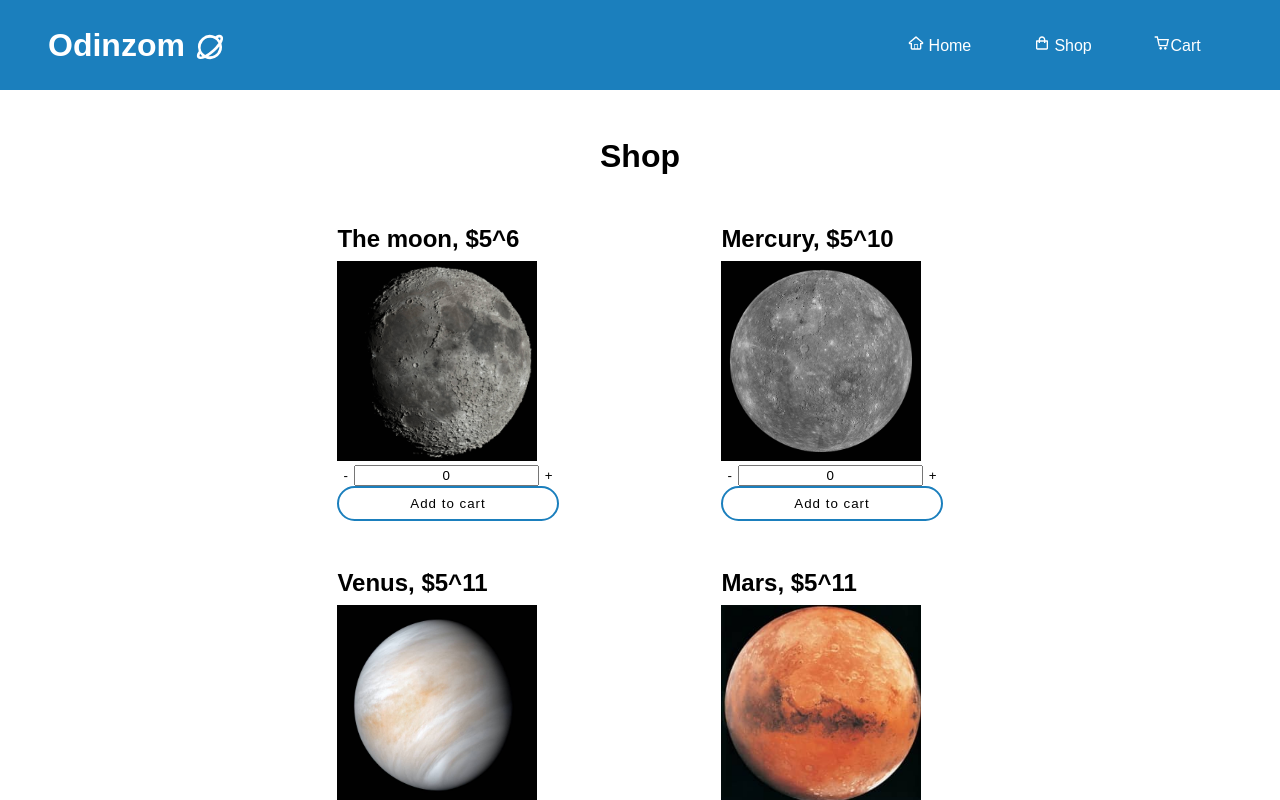
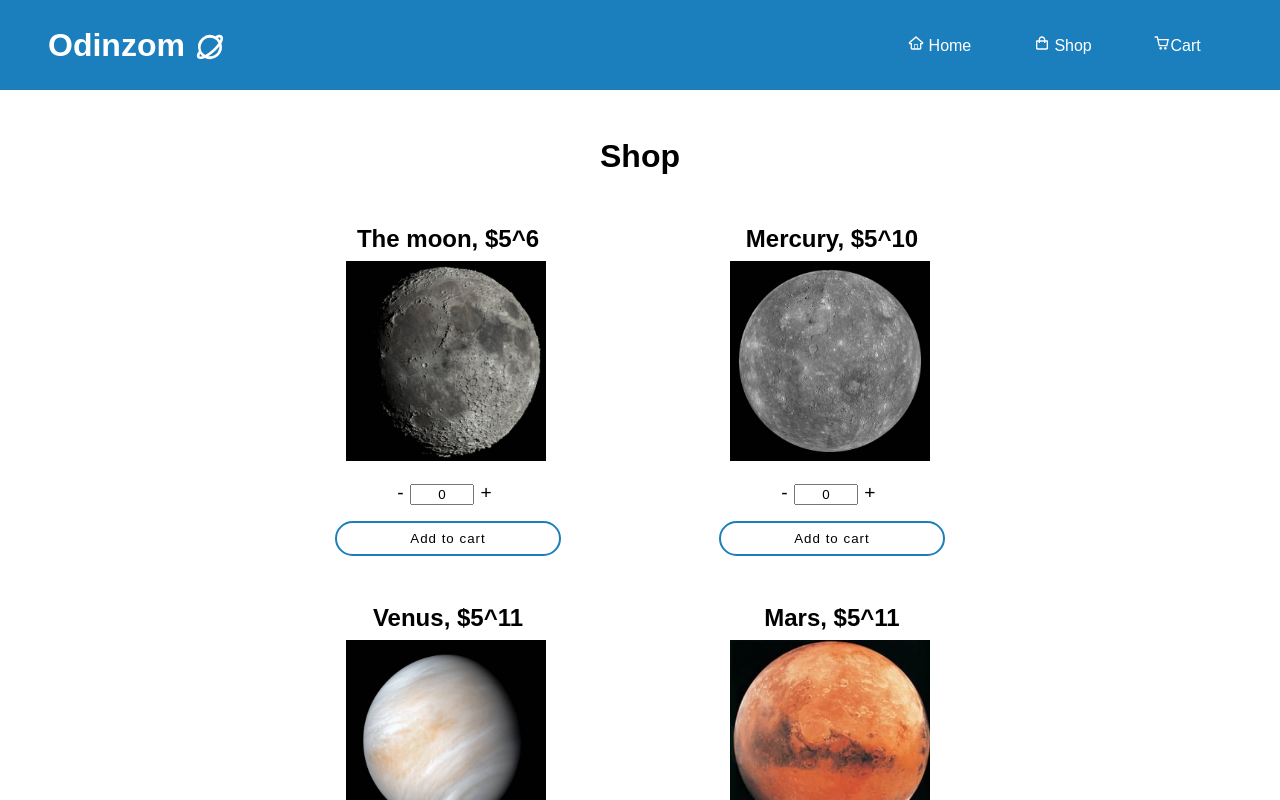
Before and after one commit to SultanBadri/shopping-cart, a React (Create React App) app: page /#/shop in a window 1280 px wide. Shown: the top 800 px of the page. Built offline with nearby package versions, Linux system fonts and the light colour scheme.

Commit message:
adjusted styling for shop items

```diff
--- a/src/components/Cart.tsx
+++ b/src/components/Cart.tsx
@@ -1,5 +1,4 @@
 import React from "react";
-import Footer from "./Footer";
 import styled from "styled-components";
 
 const Div = styled.div`
@@ -60,7 +59,6 @@ const Cart: React.FC<Items> = ({ cartItems, setCartItems }) => {
           <button onClick={handlePurchase}>Purchase</button>
         </div>
       </Div>
-      {/* <Footer /> */}
     </>
   );
 };
--- a/src/components/Shop.tsx
+++ b/src/components/Shop.tsx
@@ -1,5 +1,4 @@
 import React from "react";
-import Footer from "./Footer";
 import Items from "../data/Items";
 import styled from "styled-components";
 
@@ -13,12 +12,12 @@ const Div = styled.div`
   }
 `;
 
-interface Items {
+interface CartItems {
   cartItems: never[];
   setCartItems: React.Dispatch<any>;
 }
 
-const Shop: React.FC<Items> = ({ cartItems, setCartItems }) => {
+const Shop: React.FC<CartItems> = ({ cartItems, setCartItems }) => {
   const title = document.getElementById("title");
   if (title !== null) {
     title.innerHTML = "Odinzom | Shop";
@@ -30,7 +29,6 @@ const Shop: React.FC<Items> = ({ cartItems, setCartItems }) => {
         <h1>Shop</h1>
         <Items cartItems={cartItems} setCartItems={setCartItems} />
       </Div>
-      {/* <Footer /> */}
     </>
   );
 };
--- a/src/data/Items.tsx
+++ b/src/data/Items.tsx
@@ -80,8 +80,9 @@ const Items: React.FC<CartItems> = ({ cartItems, setCartItems }) => {
 
   return (
     <Div>
-      {planets.map((planet) => (
+      {planets.map((planet, i) => (
         <ShopItem
+          key={i}
           name={planet.name}
           src={planet.src}
           price={planet.price}
--- a/src/data/shopItem.tsx
+++ b/src/data/shopItem.tsx
@@ -2,28 +2,35 @@ import React, { useState } from "react";
 import styled from "styled-components";
 
 const ItemDiv = styled.div`
-  transition: 0.3s ease;
   padding: 20px;
-  border-radius: 8px;
+  margin: 0 auto;
 
   h2 {
     margin: 0.5rem 0;
+    text-align: center;
   }
 
-  img {
-    width: 200px;
-    height: 200px;
+  div {
+    width: 90%;
+    margin: 0 auto;
   }
 
-  button {
+  .quantity {
+    width: 50%;
+    margin: 1rem auto;
+    .decrease,
+    .increase {
       background: none;
       border: none;
       outline: none;
-    // font-size: 2rem;
+      cursor: pointer;
+      font-size: 1.2rem;
     }
 
     input {
       text-align: center;
+      width: 50%;
+    }
   }
 
   input::-webkit-outer-spin-button,
@@ -78,22 +85,30 @@ const ShopItem: React.FC<ItemKeys> = ({
     setCartItems((prev: any) => [...prev, name]);
   };
 
+  const inputChange = () => {
+    console.log("Order changed");
+  };
+
   return (
     <ItemDiv>
-      <div>
       <h2>
         {name}, {price}
       </h2>
-        <img src={src} alt={name} />
-        <br />
-        <button onClick={decrement}>-</button>
-        <input type="number" value={quantity} />
-        <button onClick={increment}>+</button>
-        <br />
+      <div>
+        <img src={src} alt={name} height="200px" width="200px" />
+      </div>
+      <div className="quantity">
+        <button className="decrease" onClick={decrement}>
+          -
+        </button>
+        <input type="number" defaultValue={quantity} onChange={inputChange} />
+        <button className="increase" onClick={increment}>
+          +
+        </button>
+      </div>
       <button className="add-to-cart" onClick={addToCart}>
         Add to cart
       </button>
-      </div>
     </ItemDiv>
   );
 };
```
Lines whose indentation alone changed are shown as unchanged.
